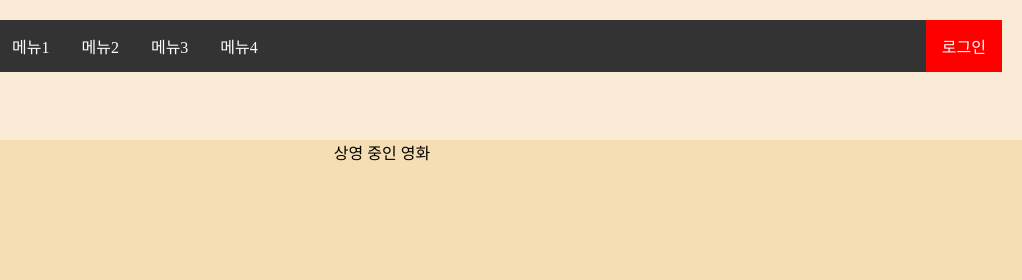
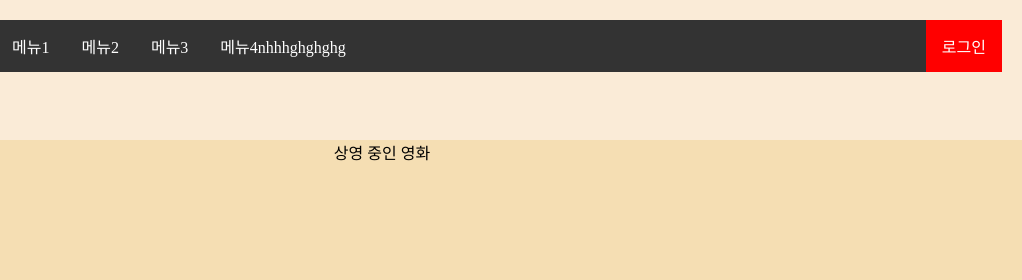
Before and after one commit to gwangWook218/front202407, a plain HTML site: page index.html in a window 1280 px wide. Shown: the top 280 px of the page, 258-1280 px from the left. Drawn offline with Linux system fonts and the light colour scheme.

Commit message:
인덱스 추가테스트

```diff
--- a/index.html
+++ b/index.html
@@ -15,7 +15,7 @@
                     <li><a href="#">메뉴1</a></li>
                     <li><a href="#">메뉴2</a></li>
                     <li><a href="#">메뉴3</a></li>
-                    <li><a href="#">메뉴4</a></li>
+                    <li><a href="#">메뉴4nhhhghghghg</a></li>
                     <li style="float: right;"><a class="active" href="./css/login.css">로그인</a></li>
                 </ul>
             </div>
```
